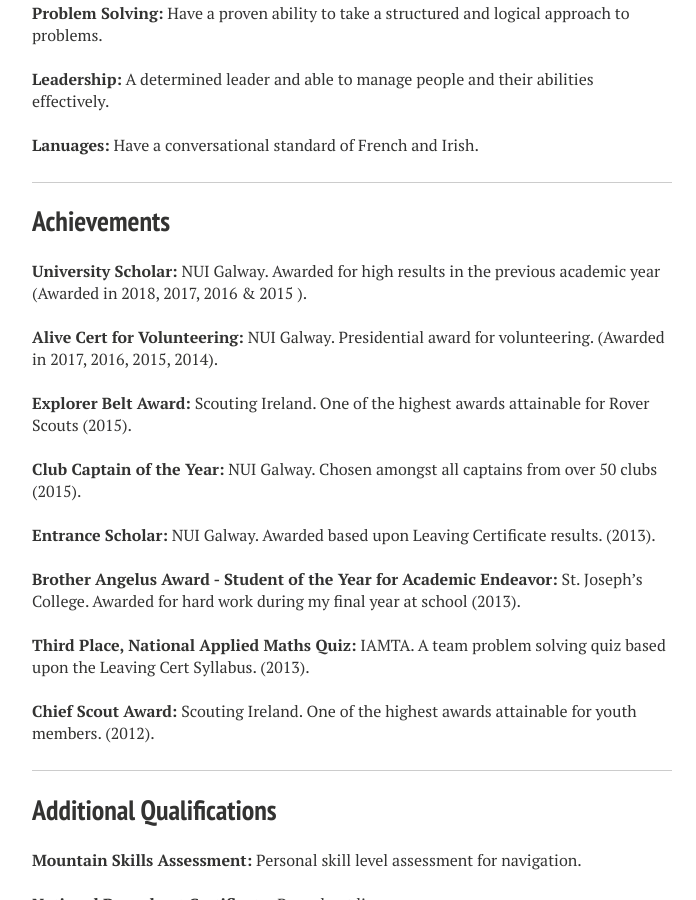
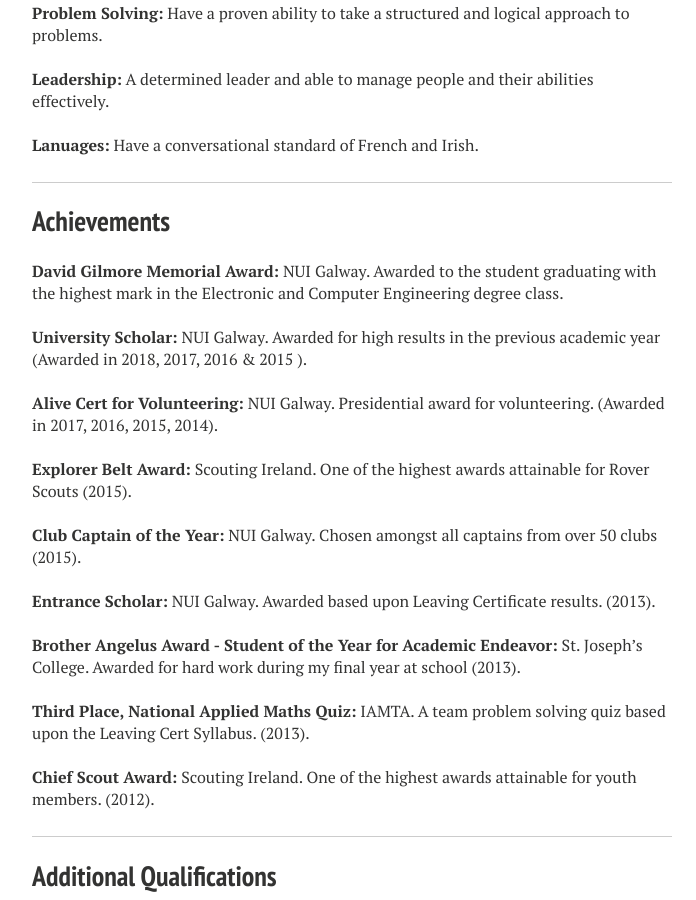
Before and after one commit to cbreathnach/cbreathnach.github.io, a Jekyll site: the page built from _pages/cv.md, in a window 1280 px wide and 900 px high, scrolled down 3451 px. Shown: the whole window, without its empty margins (288-984 px from the left). Built offline with Jekyll 4.4.1, drawn with Linux system fonts in a browser that asks for light colours; nearby versions of some CDN libraries.

Commit message:
Update to CV

```diff
--- a/_pages/cv.md
+++ b/_pages/cv.md
@@ -131,6 +131,10 @@ comments: false
 
 ## Achievements
 
+**David Gilmore Memorial Award:** NUI Galway. Awarded to the student graduating with the highest mark in the Electronic and Computer Engineering degree class.
+
+<br />
+
 **University Scholar:** NUI Galway. Awarded for high results in the previous academic year (Awarded in 2018, 2017, 2016 & 2015 ).
 
 <br />
```
Also changed, not shown: 1 other file.
